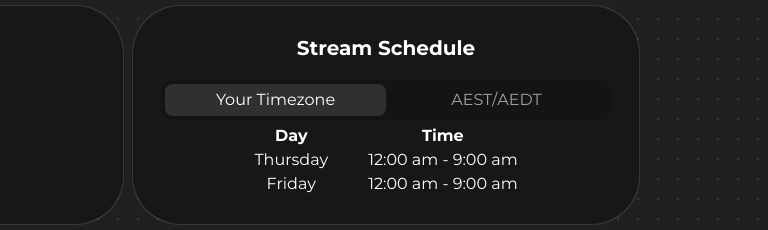
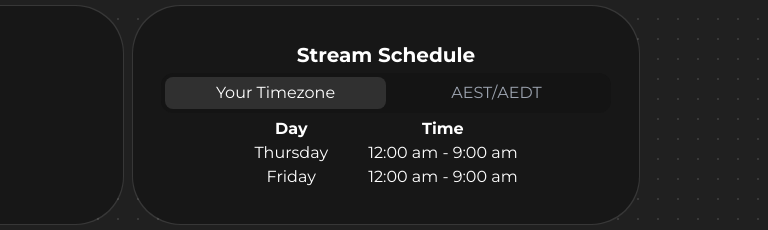
Before and after one commit to liyunze-coding/RythonDev, an Astro site: page /socials in a window 1280 px wide. Shown: the part 551-781 px from the top of the page, 512-1280 px from the left. Built offline with nearby package versions, Linux system fonts and the light colour scheme; Astro itself is replaced by a stand-in of ours.

Commit message:
removed justify between in schedule

```diff
--- a/src/pages/socials.astro
+++ b/src/pages/socials.astro
@@ -425,18 +425,10 @@ import StreamScheduleComponent from "../components/sections/StreamSchedule.svelt
 				<!-- Stream Schedule -->
 				<div class="social-card col-span-2 h-fit">
 					<div
-						class="social-card-content flex justify-between items-center flex-col p-0 md:p-3"
+						class="social-card-content flex justify-center items-center flex-col p-0 md:p-3"
 					>
-						<div>
-							<h2 class="font-bold text-xl mb-1">
-								Stream Schedule
-							</h2>
-						</div>
-						<div
-							class="w-full flex flex-col justify-center items-center"
-						>
-							<StreamScheduleComponent client:load />
-						</div>
+						<h2 class="font-bold text-xl mb-1">Stream Schedule</h2>
+						<StreamScheduleComponent client:load />
 					</div>
 				</div>
 				<!-- Location -->
```
